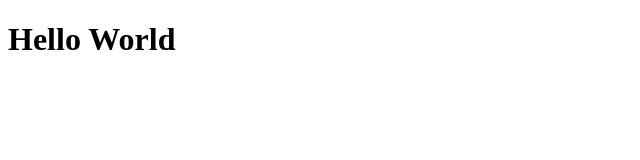
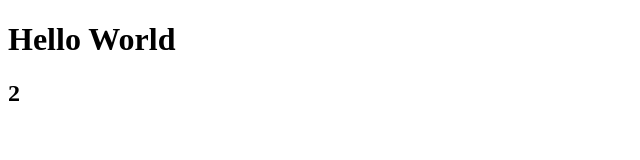
Before and after one commit to Rephael4321/gitCourse, a plain HTML site: page index.html in a window 1280 px wide. Shown: the full height of the page, 0-640 px from the left. Drawn offline with Linux system fonts and the light colour scheme.

Commit message:
h2 added with text 2

```diff
--- a/index.html
+++ b/index.html
@@ -8,5 +8,6 @@
   </head>
   <body>
     <h1>Hello World</h1>
+    <h2>2</h2>
   </body>
 </html>
```
